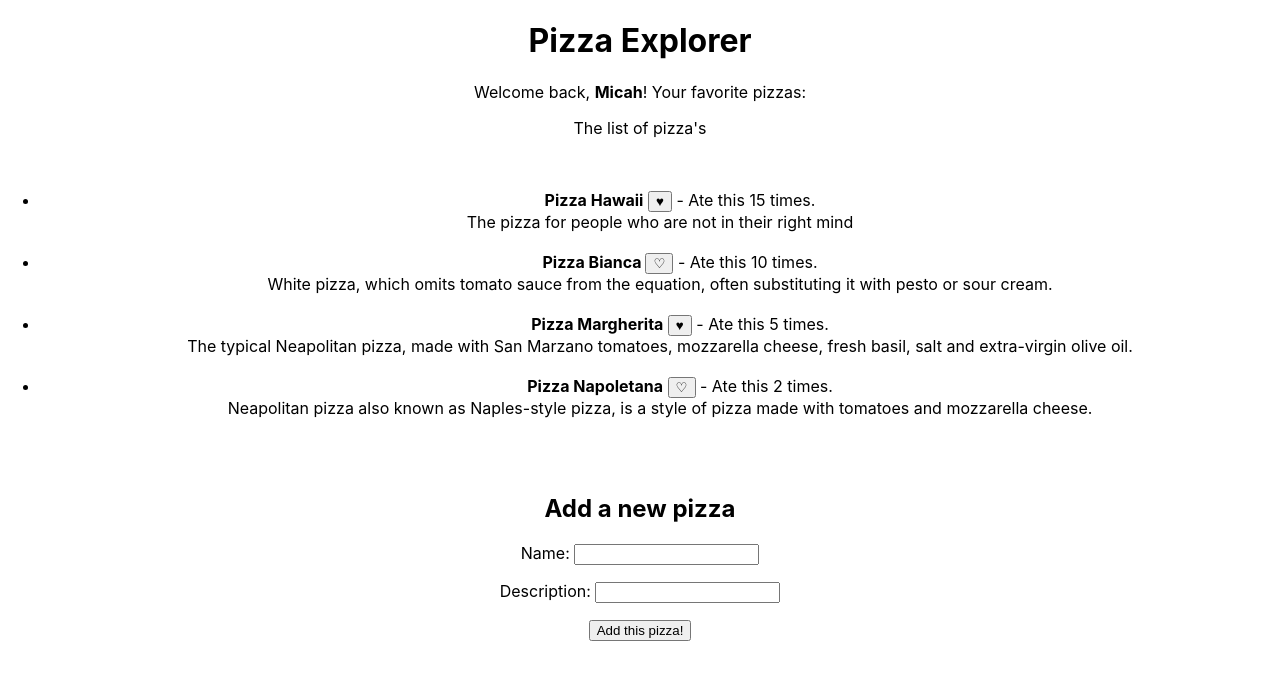
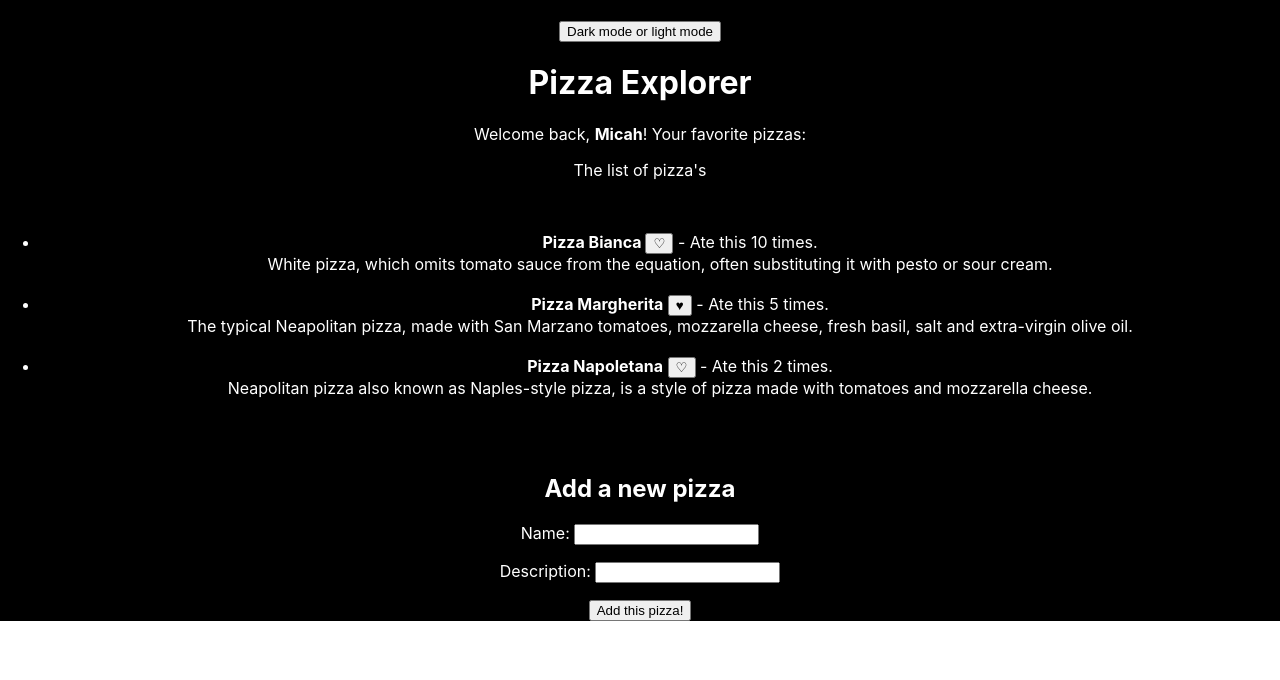
Before and after one commit to team-cake/pizza-explorer, a React (Create React App) app: page / in a window 1280 px wide. Shown: the top 680 px of the page. Built offline with nearby package versions, Linux system fonts and the light colour scheme.

Commit message:
Added darkMode functionality

```diff
--- a/src/App.js
+++ b/src/App.js
@@ -2,15 +2,34 @@ import React from 'react'
 import PizzaList from './components/PizzaList'
 import AddPizzaForm from './components/AddPizzaForm'
 import './App.css'
+import { useDarkMode } from './store/selectors'
+import { useSelector, useDispatch } from 'react-redux'
 
 function App() {
+	const isDarkmode = useSelector(useDarkMode)
+	const dispatch = useDispatch()
+	const background = isDarkmode
+		? { backgroundColor: '#ffffff', color: 'black' }
+		: { backgroundColor: '#000000', color: 'white' }
+
+	const toggleDarkMode = () => {
+		const action = {
+			type: 'TOGGLE_DARKMODE',
+		}
+		dispatch(action)
+	}
 	return (
-		<div className='App'>
-			<center>
-				<PizzaList />
-        <br/>
-        <AddPizzaForm />
-			</center>
+		<div className='App' style={background}>
+			<div>
+				<br />
+				<button onClick={toggleDarkMode}>Dark mode or light mode</button>
+
+				<center>
+					<PizzaList />
+					<br />
+					<AddPizzaForm />
+				</center>
+			</div>
 		</div>
 	)
 }
--- a/src/store/reducer.js
+++ b/src/store/reducer.js
@@ -1,7 +1,11 @@
 const initialState = {
 	user: {
 		name: 'Micah',
-		favorites: [161235, 357314],
+		favorites: [
+			161235,
+			// 357314
+		],
+		darkMode: false,
 	},
 	pizzas: [
 		{
@@ -10,6 +14,7 @@ const initialState = {
 			description:
 				'The typical Neapolitan pizza, made with San Marzano tomatoes, mozzarella cheese, fresh basil, salt and extra-virgin olive oil.',
 			bought: 5,
+			ingredients: ['tomatoes', 'mozzarella', 'basil', 'oil'],
 		},
 		{
 			id: 67283,
@@ -17,6 +22,7 @@ const initialState = {
 			description:
 				'Neapolitan pizza also known as Naples-style pizza, is a style of pizza made with tomatoes and mozzarella cheese.',
 			bought: 2,
+			ingredients: ['tomatoes', 'mozzarella', 'oil'],
 		},
 		{
 			id: 357311,
@@ -24,13 +30,15 @@ const initialState = {
 			description:
 				'White pizza, which omits tomato sauce from the equation, often substituting it with pesto or sour cream.',
 			bought: 10,
+			ingredients: ['ricotta', 'mozzarella', 'garlic'],
 		},
-		{
-			id: 357314,
-			name: 'Pizza Hawaii',
-			description: 'The pizza for people who are not in their right mind',
-			bought: 15,
-		},
+		// {
+		// 	id: 357314,
+		// 	name: 'Pizza Hawaii',
+		// 	description: 'The pizza for people who are not in their right mind',
+		// 	bought: 15,
+		// 	ingredients: ['ham', 'mozzarella', 'pineapple'],
+		// },
 	],
 }
 
@@ -65,8 +73,14 @@ export default function reducer(state = initialState, action) {
 				user: {
 					...state.user,
 					favorites,
-					// because we
+					// because we want to show fav pizza of user
 				},
+			}
+		}
+		case 'TOGGLE_DARKMODE': {
+			return {
+				...state,
+				user: { ...state.user, darkMode: !state.user.darkMode },
 			}
 		}
 		default: {
--- /dev/null
+++ b/src/store/selectors.js
@@ -0,0 +1,3 @@
+export const useDarkMode = (reduxState) => {
+	return reduxState.user.darkMode
+}
```
